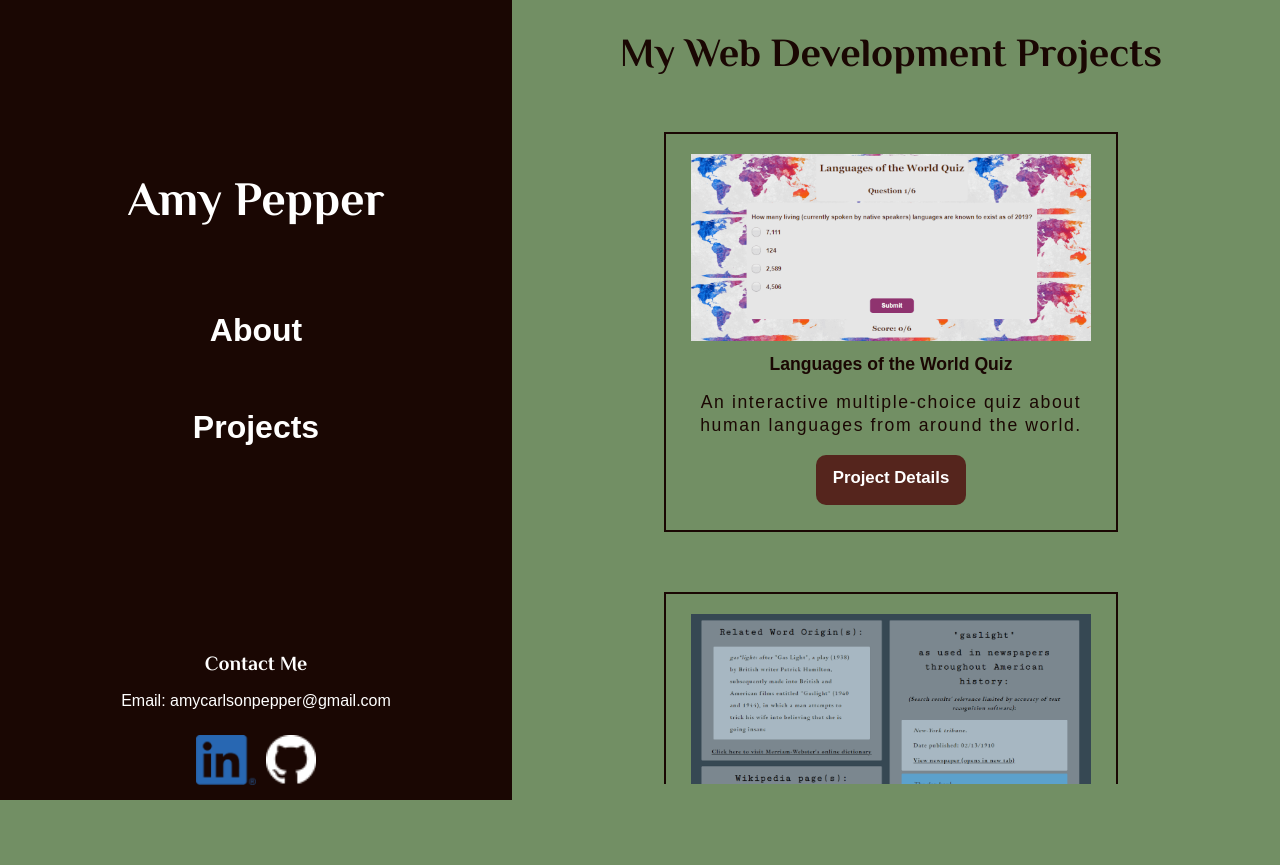
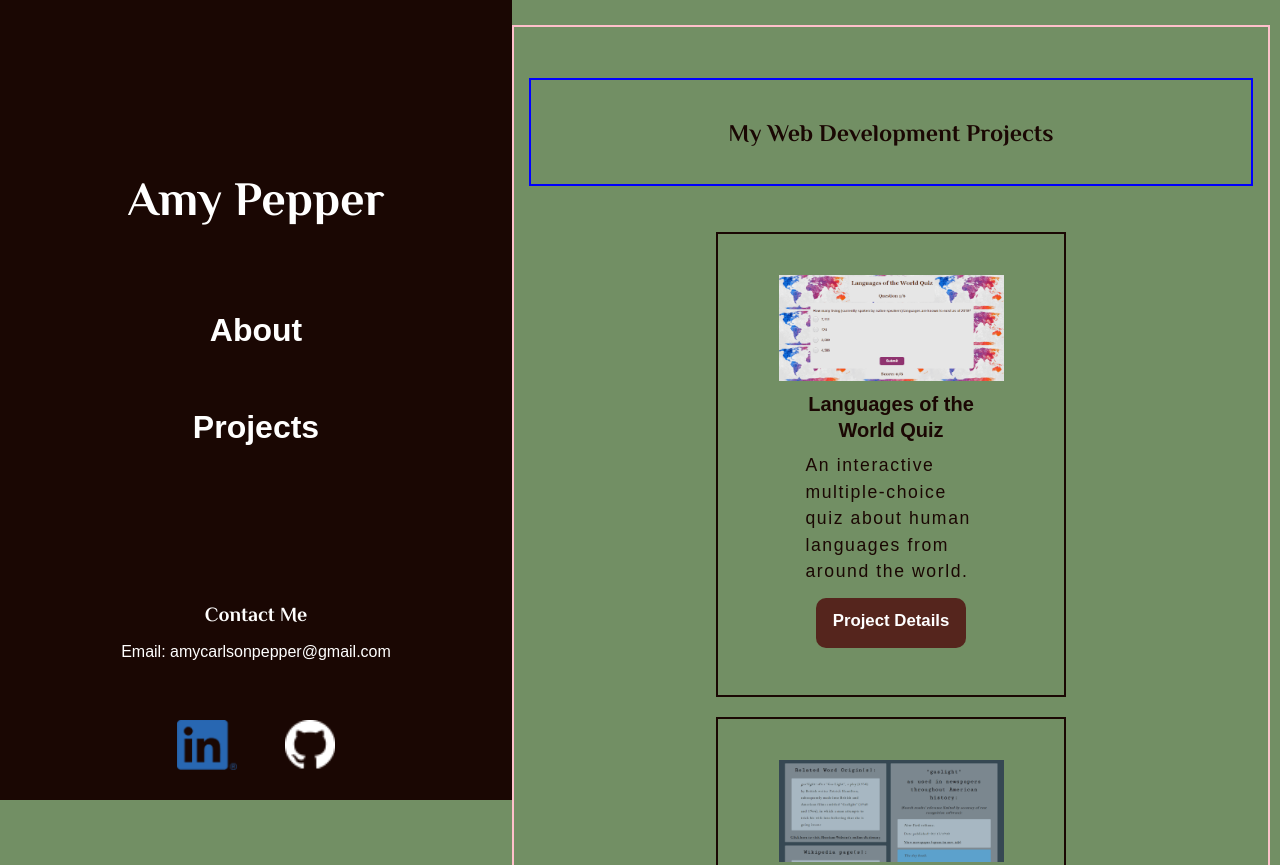
Before and after one commit to amypepper/portfolio, a plain HTML site: page projects.html in a window 1280 px wide. Shown: the top 865 px of the page. Before the commit the page ends 800 px from the top, so only its background shows below. Drawn offline with nearby package versions, Linux system fonts and the light colour scheme; a web font is replaced by a local one.

Commit message:
improve project landing css

```diff
--- a/fonts.css
+++ b/fonts.css
@@ -19,9 +19,16 @@ h2.project-title {
   font-family: "Muli", sans-serif;
   line-height: 120%;
 }
+h3.project-landing.title {
+  font-size: 1.5rem;
+}
+h4.project-title {
+  font-size: 1.25rem;
+}
 .project-landing p {
   font-size: 1.1rem;
-  line-height: 130%;
+  line-height: 150%;
+  letter-spacing: 0.1rem;
 }
 .headline p {
   font-size: 1.1rem;
@@ -66,7 +73,7 @@ span {
   font-size: 1rem;
   font-weight: bold;
 }
-.project-landing-title {
+.project-landing.title {
   font-family: "Philosopher", sans-serif;
 }
 @media screen and (min-width: 520px) {
@@ -80,7 +87,7 @@ span {
 }
 @media screen and (min-width: 900px) {
   .nav-bar h2,
-  .project-landing-title {
+  .project-landing.title {
     font-size: 2rem;
   }
   .headline p {
@@ -95,7 +102,7 @@ span {
   .name-logo {
     font-size: 3rem;
   }
-  .project-landing-title {
+  .project-landing.title {
     font-size: 2.5rem;
   }
 }
--- a/main.css
+++ b/main.css
@@ -9,8 +9,8 @@ html,
 body {
   margin: 0;
   box-sizing: border-box;
-  min-height: 98vh;
-  height: 98vh;
+  min-height: 100vh;
+
   overflow-x: hidden;
 }
 *,
@@ -30,14 +30,14 @@ body * {
 /*////////////////////////// GLOBAL ///////////////////////////*/
 /*///////////////////////// //////// /////////////////////////*/
 body,
-.header {
+.header,
+.project-landing {
   display: flex;
   flex-direction: column;
   align-items: center;
   justify-content: space-between;
 }
 .main,
-.project-landing,
 .headline,
 .text,
 .footer,
@@ -80,7 +80,6 @@ body,
 
 .text {
   margin: 10px auto;
-  padding: 0 20%;
 }
 .project-title {
   padding: 0;
@@ -89,22 +88,27 @@ body,
 em {
   padding-left: 0;
 }
+.project-landing.title {
+  justify-content: center;
+  align-items: center;
+  text-align: center;
+  border: solid 2px blue;
+  margin-bottom: 20px;
+  width: 100%;
+}
 
-.project-landing {
-  padding: 0;
-  margin: 0;
+section.project-landing {
+  border: solid 2px pink;
+  width: 100%;
 }
-section.project-landing {
-  margin: 10px 0;
+
+article.project-landing {
+  margin-top: 10px;
+  margin-bottom: 10px;
+  padding: 5%;
+  border: solid 5px green;
 }
-article.project-landing {
-  width: 60%;
-  padding: 15px;
-  margin: 30px 5px;
-}
-.project-landing p {
-  letter-spacing: 0.1rem;
-}
+
 .screenshot.hero,
 .quiz-app-text,
 .word-origins-text {
@@ -115,6 +119,11 @@ article.project-landing {
 p.quiz-app-text,
 .word-origins-text {
   margin-bottom: 10px;
+}
+.app-description {
+  text-align: left;
+  padding-left: 5%;
+  padding-right: 5%;
 }
 .link-button {
   width: 200px;
@@ -133,6 +142,21 @@ h1:hover,
 button:hover,
 li:hover {
   cursor: pointer;
+}
+.hidden {
+  display: none;
+}
+
+.link-button.project-details {
+  width: 150px;
+}
+section.headline {
+  width: 100%;
+}
+span.emphasize {
+  margin: 0;
+  padding-left: 1%;
+  padding-right: 1%;
 }
 
 /*///////////////////////// //////// /////////////////////////*/
@@ -179,17 +203,21 @@ li:hover {
 
 .footer {
   width: 100vw;
-
-  padding: 10px;
+  padding: 20px 10px;
   margin: 0;
 }
 
 .footer-text {
   padding: 5px;
 }
+
 .footer-link {
   padding: 12px 5px;
-  height: 50px;
+  height: 33%;
+}
+.logo-container .nav-link {
+  margin-left: 5%;
+  margin-right: 5%;
 }
 .hide-footer {
   display: none;
@@ -202,34 +230,13 @@ li:hover {
 }
 .logo-container {
   padding: 5px;
-  margin: 0;
+  margin: 5px 0;
+  width: 100%;
   display: flex;
   flex-direction: row;
   justify-content: center;
 }
 
-/*///////////////////////// //////// /////////////////////////*/
-/*////////////////////////// MAIN //////////////////////////*/
-/*///////////////////////// //////// /////////////////////////*/
-
-.hidden {
-  display: none;
-}
-
-.project-landing-title {
-  margin-bottom: 20px;
-}
-.link-button.project-details {
-  width: 150px;
-}
-section.headline {
-  width: 100%;
-}
-span.emphasize {
-  margin: 0;
-  padding-left: 1%;
-  padding-right: 1%;
-}
 /*///////////////////////// //////// /////////////////////////*/
 /*////////////////////////// IMAGES //////////////////////////*/
 /*///////////////////////// //////// /////////////////////////*/
@@ -240,9 +247,12 @@ span.emphasize {
   max-width: 600px;
 }
 .screenshot.landing {
-  width: 95%;
+  flex-grow: 0.5;
   margin: 5px 0;
+  height: auto;
+  width: 225px;
 }
+
 .screenshot.full {
   width: 100%;
   margin-top: 50px;
@@ -266,6 +276,16 @@ span.emphasize {
 @media screen and (min-width: 520px) {
   .headshot {
     max-width: 300px;
+  }
+
+  /* .text.project-landing {
+    padding-left: 20%;
+    padding-right: 20%;
+  } */
+  article.project-landing {
+    max-width: 350px;
+    padding-left: 10%;
+    padding-right: 10%;
   }
   .quiz-app-text,
   .word-origins-text {
@@ -333,6 +353,13 @@ span.emphasize {
     padding-left: 5px;
     padding-right: 5px;
   }
+  .project-landing.title {
+    margin: 5% 0;
+
+    padding-top: 5%;
+    padding-bottom: 5%;
+    line-height: 130%;
+  }
   .footer {
     display: flex;
     flex-direction: column;
--- a/projects.html
+++ b/projects.html
@@ -43,21 +43,21 @@
           id="contact-link"
           class="nav-link contact-nav hide-link"
           href="#contact-me"
-          ><h2 class="js-contact-link ">Contact</h2></a
+          ><h2 class="js-contact-link">Contact</h2></a
         >
       </nav>
     </header>
     <main class="main js-main">
       <section class="text project-landing">
-        <h3 class="project-landing-title">My Web Development Projects</h3>
+        <h3 class="project-landing title">My Web Development Projects</h3>
         <article class="project-landing">
           <img
-            class="screenshot landing"
+            class="screenshot landing quiz"
             src="Images/Compressed/Quiz-app-1.png"
             alt="screenshot of a quiz about the languages of the world"
           />
           <h4 class="project-title">Languages of the World Quiz</h4>
-          <p>
+          <p class="app-description">
             An interactive multiple-choice quiz about human languages from
             around the world.
           </p>
@@ -70,14 +70,14 @@
         </article>
         <article class="project-landing">
           <img
-            class="screenshot landing"
+            class="screenshot landing origin"
             src="Images/Compressed/Origin-results-screenshot.png"
             alt="screenshot of an app that allows user to search for the history of an English word"
           />
           <h4 class="project-title">
             Word Origins App - Where'd that Word Come From?
           </h4>
-          <p>
+          <p class="app-description">
             This app allows you to search for any word in English that you would
             like to learn about, and will show definitions, etymologies,
             Wikipedia articles, and archived American newspapers with links to
@@ -94,9 +94,7 @@
     </main>
 
     <footer class="footer" id="contact-me">
-      <p role="heading" class="footer-text">
-        Contact Me
-      </p>
+      <p role="heading" class="footer-text">Contact Me</p>
 
       <a
         class="footer-link"
```
Also changed, not shown: Images/Quiz-app-1_improved.png (added), 2 other files.
